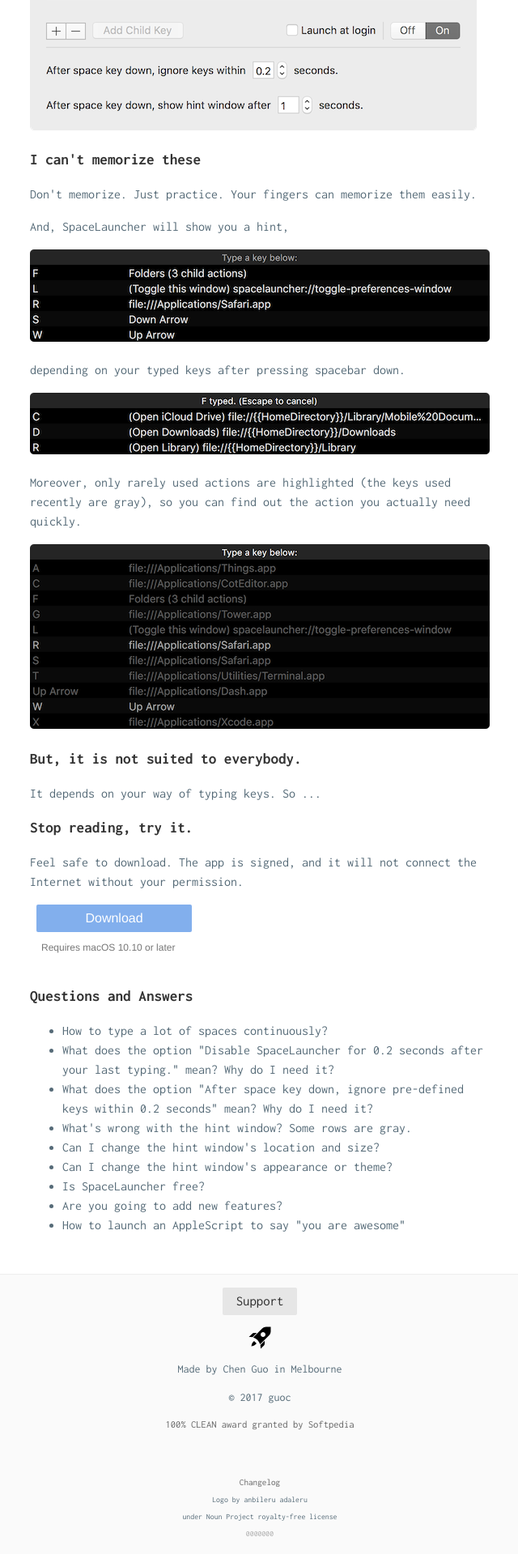
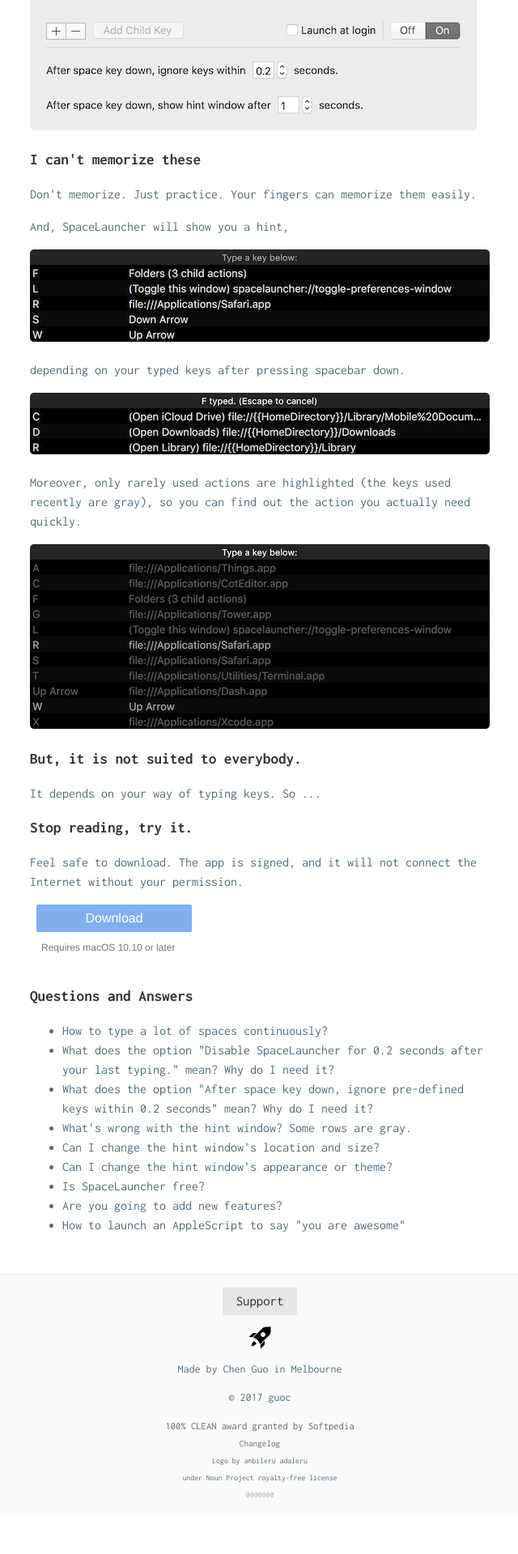
Before and after one commit to cguo8/SpaceLauncherWebsite, a Jekyll site: the page built from index.md, in a window 1280 px wide. Shown: the part 1516-3435 px from the top of the page at 81% size, without its empty margins (319-959 px from the left). Built offline with Jekyll 4.4.1, drawn with Linux system fonts in a browser that asks for light colours; nearby versions of some CDN libraries; our own code applies the rules of GitHub Pages for plain Markdown files; after the commit the page ends 3387 px from its top, so only the background shows below that.

Commit message:
Fix sp100clean in footer margin

```diff
--- a/_layouts/default.html
+++ b/_layouts/default.html
@@ -213,7 +213,7 @@
       opacity: 0.7;
     }
 
-    #sp100clean {
+    #sp100clean_icon {
       display: block;
       margin: 1em auto 4em;
     }
@@ -231,7 +231,7 @@
       font-size: 120%;
     }
 
-    footer #sp100clean {
+    footer #sp100clean_text {
       color: #666;
       font-size: 90%;
       text-decoration: none;
@@ -305,7 +305,7 @@
       <img id="rocket" src="{{ '/img/rocket.svg?v=' | append: site.github.build_revision | relative_url }}"/>
       <p>Made by Chen Guo in Melbourne</p>
       <p>© 2017 guoc</p>
-      <div><a id="sp100clean" target="_blank" href="http://mac.softpedia.com/get/Utilities/SpaceLauncher.shtml#status">100% CLEAN award granted by Softpedia</a></div>
+      <div><a id="sp100clean_text" target="_blank" href="http://mac.softpedia.com/get/Utilities/SpaceLauncher.shtml#status">100% CLEAN award granted by Softpedia</a></div>
       <div><a target="_blank" id="changelog" href="/changelog.html">Changelog</a></div>
       <span id="logo_credit">Logo by anbileru adaleru<br>under Noun Project royalty-free license</span>
       <br>
--- a/index.md
+++ b/index.md
@@ -34,7 +34,7 @@
 
 <section>
   <a target="_blank" href="http://mac.softpedia.com/get/Utilities/SpaceLauncher.shtml#status">
-    <img id="sp100clean" src="{{ '/img/sp100clean.png?v=' | append: site.github.build_revision | relative_url }}" srcset="{{ '/img/sp100clean@2x.png?v=' | append: site.github.build_revision | relative_url }} 2x" alt="100% CLEAN award granted by Softpedia">
+    <img id="sp100clean_icon" src="{{ '/img/sp100clean.png?v=' | append: site.github.build_revision | relative_url }}" srcset="{{ '/img/sp100clean@2x.png?v=' | append: site.github.build_revision | relative_url }} 2x" alt="100% CLEAN award granted by Softpedia">
   </a>
 </section>
 
```
